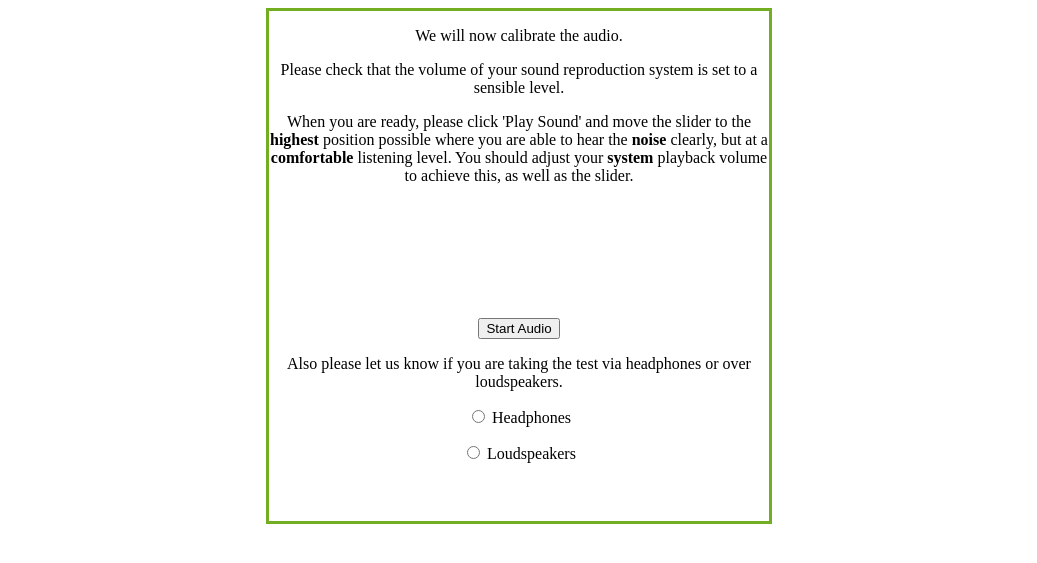
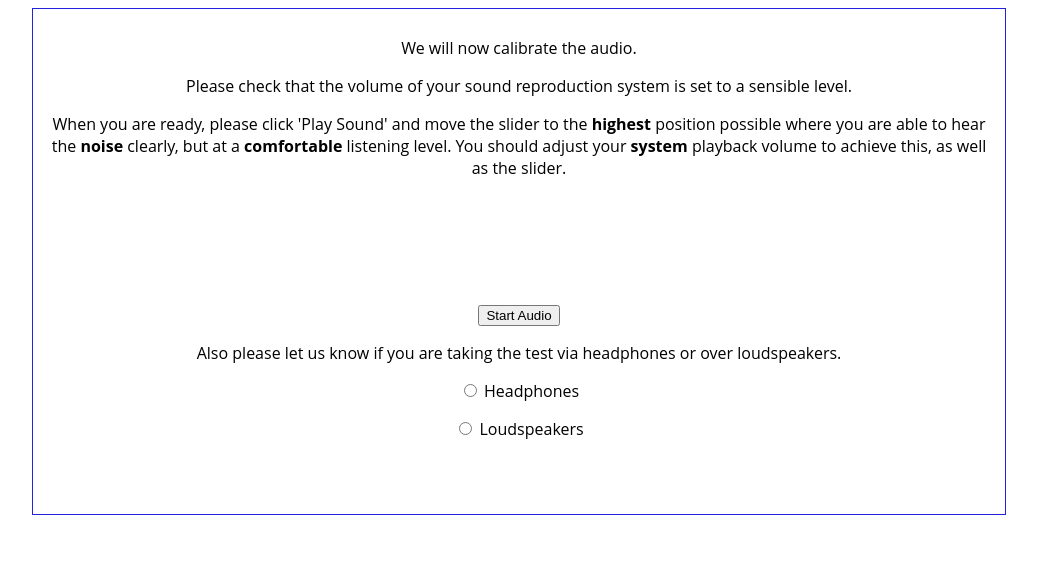
Before and after one commit to tombarkerml/BayesianListeningTests, a Flask app: page /calibrate in a window 1280 px wide. Shown: the top 563 px of the page, without its empty margins (121-1158 px from the left). Run offline with Flask 2, Linux system fonts and the light colour scheme; parts of the project's set-up code (start-up, migrations or seed data) failed here and were passed over.

Commit message:
More aesthetic changes to responsive design across all pages.

```diff
--- a/static/styling.css
+++ b/static/styling.css
@@ -31,7 +31,8 @@
   font: 16px "Open Sans", Helvetica, Arial, sans-serif;
   border: 1px solid #22d;
   padding: 12px;
-  width: 100%;
+  width: 95%;
+  margin: auto;
   text-align: center;
 }
 
@@ -43,20 +44,43 @@
     padding: 12px;
     width: 75%;
     text-align: center;
+    margin: auto;
   }
 }
 
 
-div.introtext {
-  width: 500px;
+.introtext {
+  font: 16px "Open Sans", Helvetica, Arial, sans-serif;
+  width: 100%;
+  margin: auto;
+  border: 1px solid #22d;
+  text-align: center;
+}
+
+@media (min-width: 600px) {
+  .introtext  {
+    font: 16px "Open Sans", Helvetica, Arial, sans-serif;
+    border: 1px solid #22d;
+    padding: 12px;
+    width: 75%;
+    text-align: center;
+  }
+}
+
+
+
+div.testContainer {
+  width: 100%;
   margin: auto;
   border: 3px solid #73AD21;
   text-align: center;
 }
 
-div.testContainer {
-  width: 75%;
-  margin: auto;
-  border: 3px solid #73AD21;
-  text-align: center;
+@media (min-width: 600px) {
+  div.testContainer  {
+    width: 75%;
+    margin: auto;
+    border: 3px solid #73AD21;
+    text-align: center;
+  }
 }
--- a/templates/calibrate.html
+++ b/templates/calibrate.html
@@ -2,6 +2,7 @@
 <html lang="en">
 <head>
     <meta charset="UTF-8">
+    <meta name="viewport" content="width=device-width,initial-scale=1"/>
     <title>Calibration</title>
     <link rel="stylesheet" href="static/styling.css">
 </head>
--- a/templates/compare_sounds_responsive.html
+++ b/templates/compare_sounds_responsive.html
@@ -36,7 +36,7 @@
       <input type=submit value=Submit id="submitButton" class="submitButton">
             </div>
         </form>
-
+<p>Move the slider until you are confident that you can hear the tone over the noise.</p>
 <button class="button" id="instructionsButton">Instructions</button>
 </div>
 
--- a/templates/startpage.html
+++ b/templates/startpage.html
@@ -2,6 +2,7 @@
 <html lang="en">
 <head>
     <meta charset="UTF-8">
+    <meta name="viewport" content="width=device-width,initial-scale=1"/>
     <title>Welcome</title>
     <link rel="stylesheet" href="static/styling.css">
 </head>
```
Also changed, not shown: templates/pause.html (+6 -4 lines).
